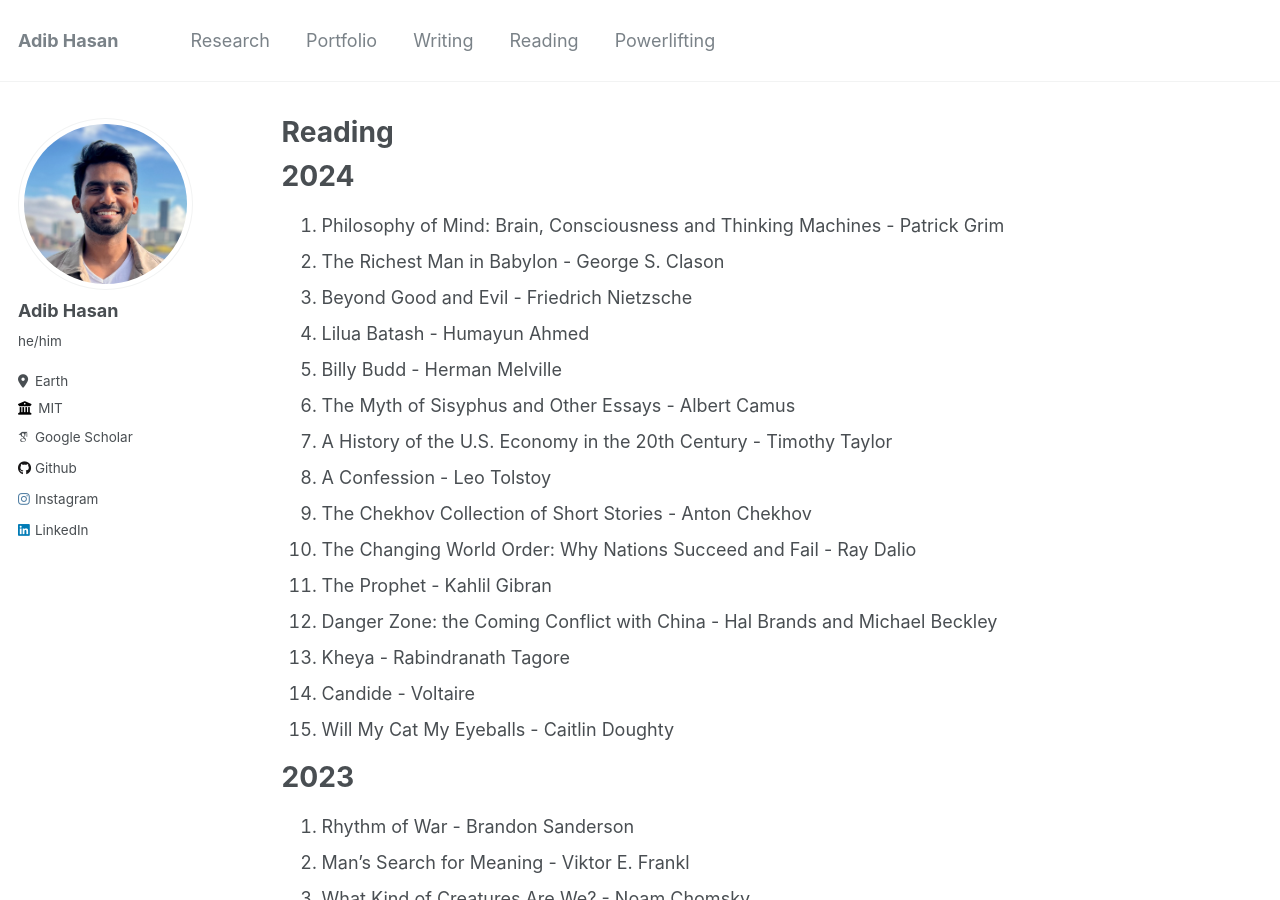
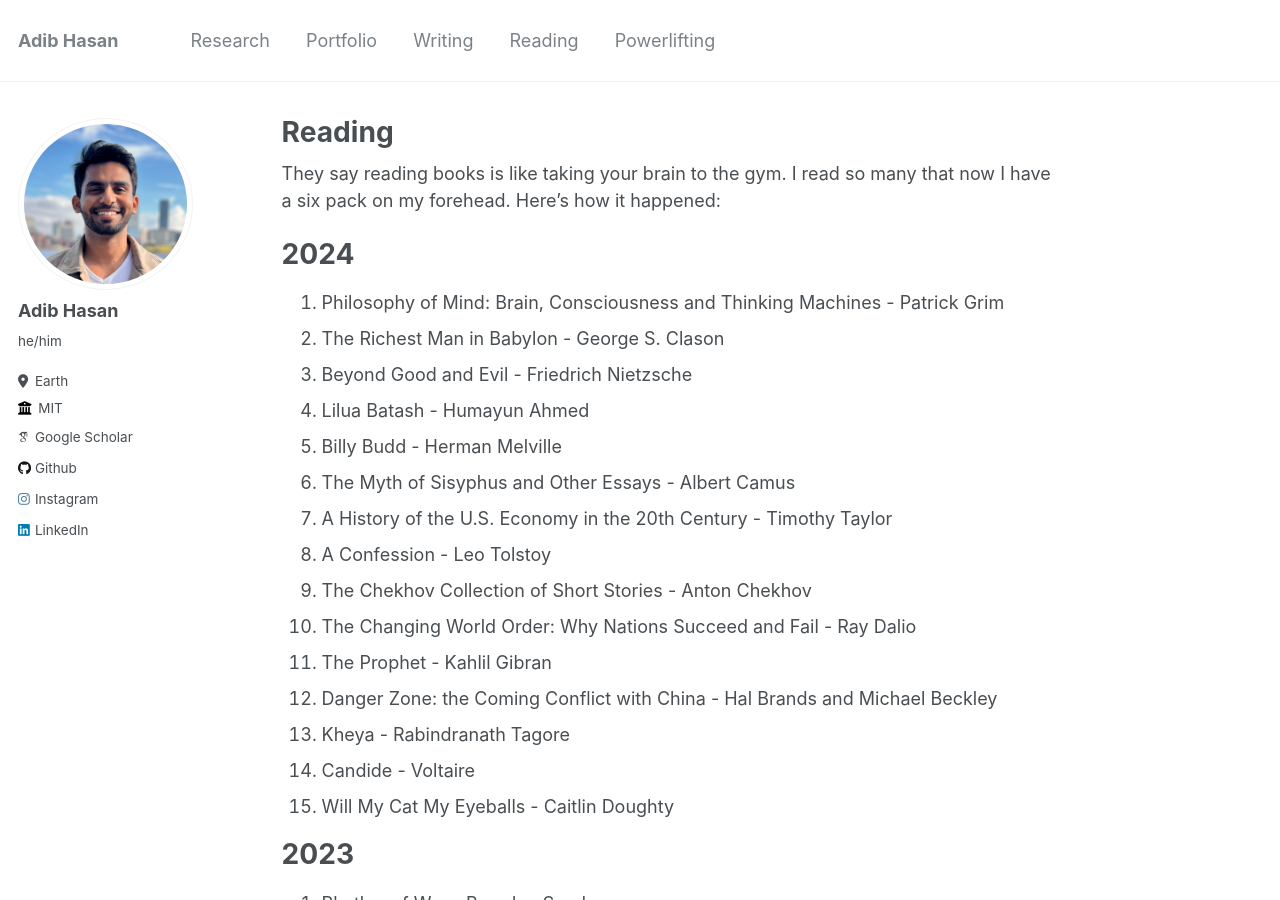
Before and after one commit to Neehan/neehan.github.io, a Jekyll site: the page built from _pages/reading.md, in a window 1280 px wide and 900 px high. Built offline with Jekyll 4.4.1, drawn with Linux system fonts in a browser that asks for light colours; some web fonts are replaced.

Commit message:
Update reading.md

```diff
--- a/_pages/reading.md
+++ b/_pages/reading.md
@@ -3,6 +3,8 @@ permalink: /reading/
 title: "Reading"
 author_profile: true
 ---
+They say reading books is like taking your brain to the gym. I read so many that now I have a six pack on my forehead. Here's how it happened:
+
 # 2024
 1. Philosophy of Mind: Brain, Consciousness and Thinking Machines - Patrick Grim
 2. The Richest Man in Babylon - George S. Clason
```
